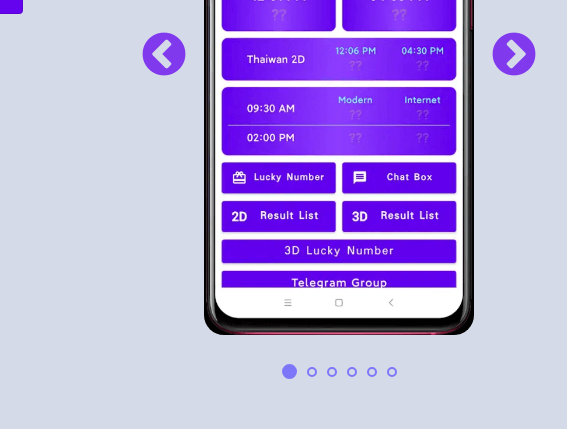
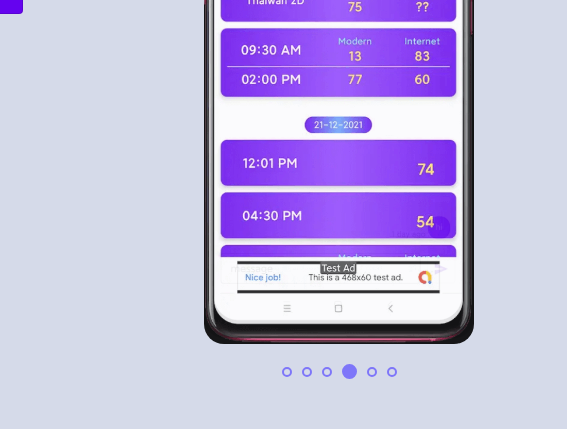
Before and after one commit to ko-ko-naing/onlineview, a plain HTML site: page index.html in a window 1280 px wide. Shown: the part 321-750 px from the top of the page, 586-1153 px from the left. Drawn offline with Linux system fonts and the light colour scheme.

Commit message:
adjust online view

```diff
--- a/css/app.css
+++ b/css/app.css
@@ -23,13 +23,7 @@ body{
     border-radius: 20px;
     width: 100px;
 }
-.myslick{
-    transition: 0.5s;
-}
-.myslick:hover{
-    transform: scale(1.11);
-    transition: 0.5s;
-}
+
 .slick-next{
     right: 100px;
 }
@@ -38,6 +32,7 @@ body{
 }
 .slick-prev:before, .slick-next:before{
     color: #6503ef;
+    display: none;
 }
 .slick-dots{
     display: flex;
--- a/index.html
+++ b/index.html
@@ -182,9 +182,13 @@
        $('.myslick').slick({
             dots: true,
             infinite: true,
-            speed: 500,
+            speed: 1000,
             fade: true,
-            cssEase: 'linear'
+            cssEase: 'linear',
+
+            autoplay: true,
+            autoplaySpeed: 1000,
+
        });
 
        $(window).on("load",function(){
```
Also changed, not shown: 1 other file.
